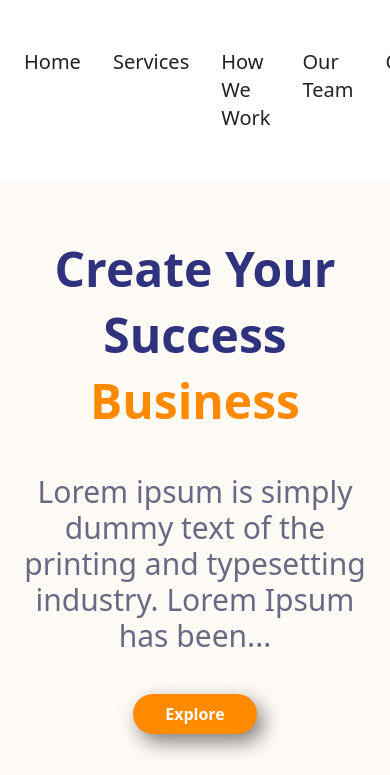
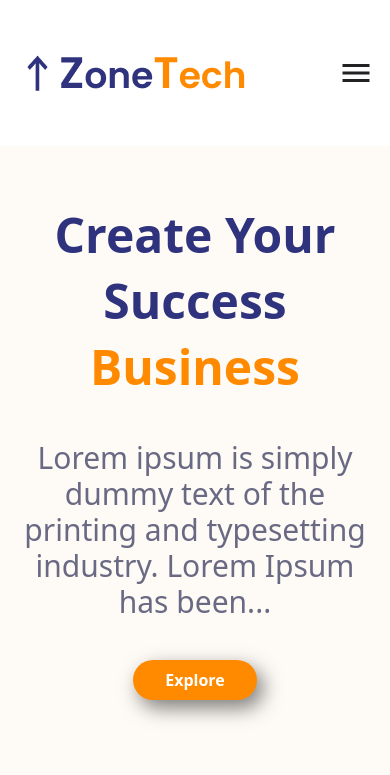
Before and after one commit to alonzojoe/zone-tech, a React (Vite) app: page / in a window 390 px wide. Shown: the top 775 px of the page. Built offline with nearby package versions, Linux system fonts and the light colour scheme.

Commit message:
feat: navbar hide menus on small screen, menu hiden on lg screen

```diff
--- a/src/components/Navbar.jsx
+++ b/src/components/Navbar.jsx
@@ -1,4 +1,5 @@
 import Logo from "../assets/images/logo.png";
+import { IoMdMenu } from "react-icons/io";
 
 const menus = [
   {
@@ -40,7 +41,7 @@ const Navbar = () => {
         <div>
           <img className="h-[66px] w-[231px]" src={Logo} alt="zone-tech-logo" />
         </div>
-        <div>
+        <div className="hidden lg:block">
           <ul className="flex gap-4">
             {menus.map((menu) => (
               <li key={menu.id}>
@@ -55,6 +56,9 @@ const Navbar = () => {
             ))}
           </ul>
         </div>
+        <div className="lg:hidden">
+          <IoMdMenu className="text-4xl cursor-pointer" />
+        </div>
       </div>
     </nav>
   );
```
